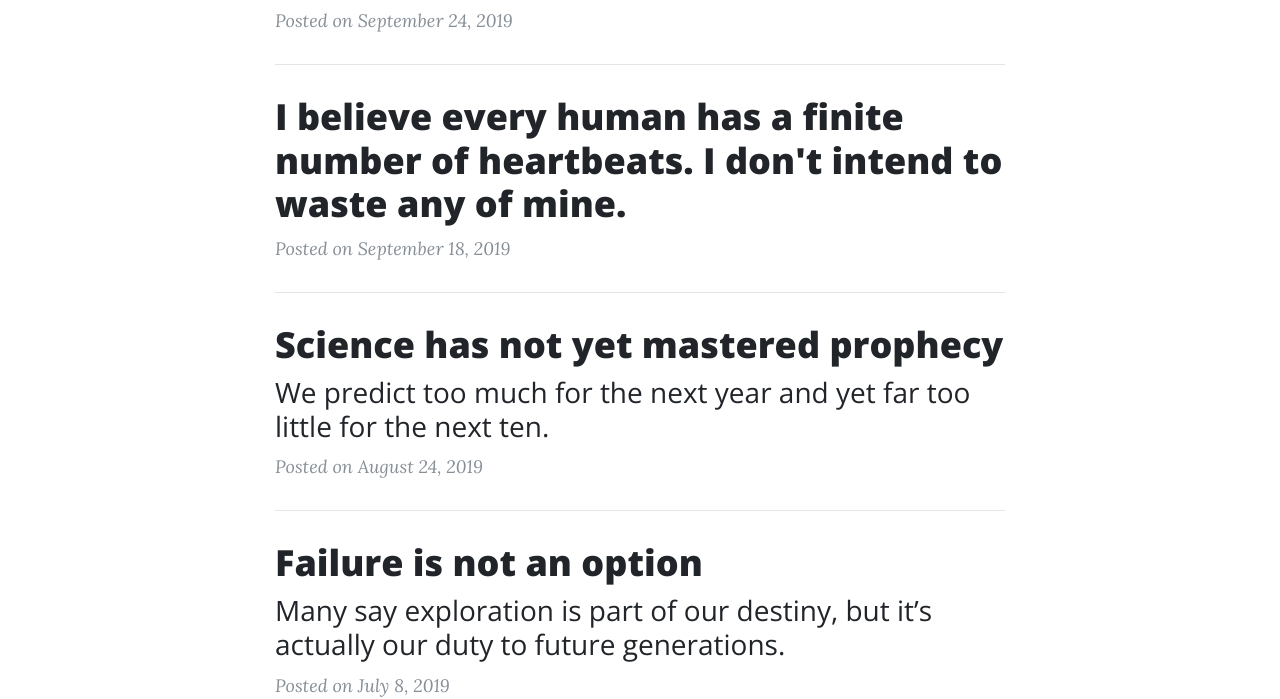
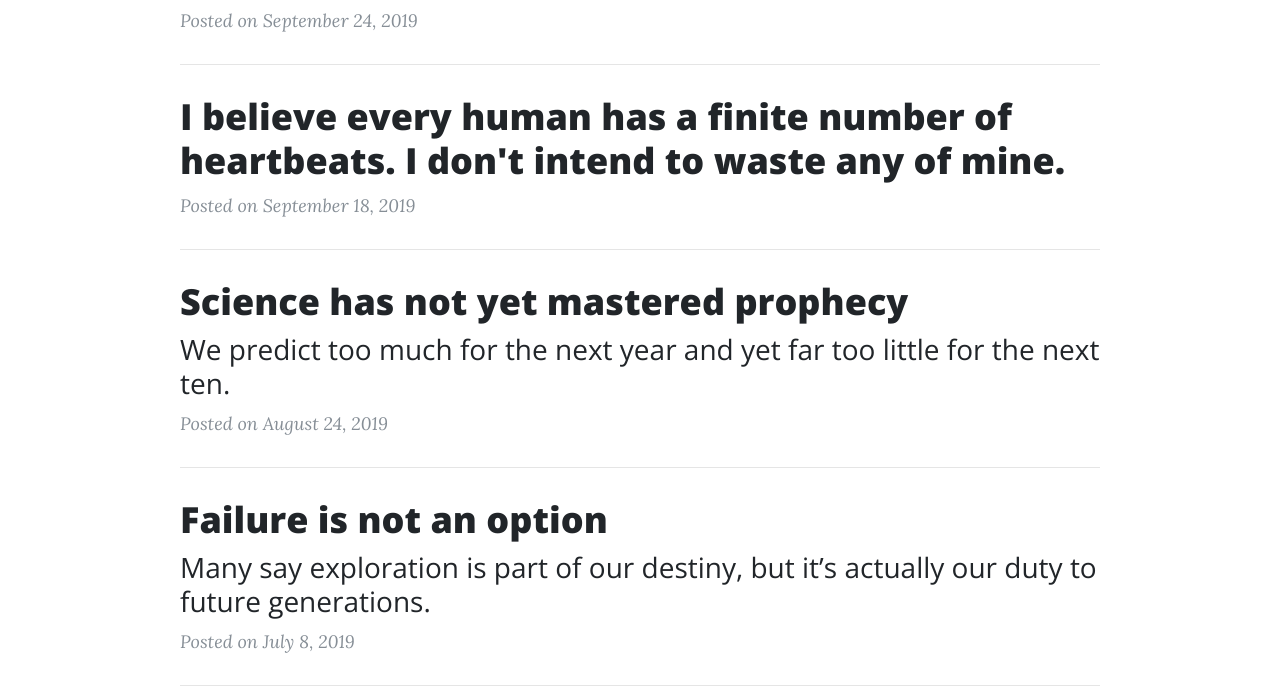
Before and after one commit to Z3U2/gatsby-blog-portfolio, a Gatsby site: page / in a window 1280 px wide. Shown: the part 745-1444 px from the top of the page. Built offline with nearby package versions, Linux system fonts and the light colour scheme; Gatsby itself is replaced by a stand-in of ours.

Commit message:
Change container size

```diff
--- a/src/components/container.js
+++ b/src/components/container.js
@@ -3,7 +3,7 @@ import React from "react"
 export default ({children}) => (
     <div className="container">
         <div className="row">
-            <div className="col-lg-8 col-md-10 mx-auto">
+            <div className="col-lg-10 col-md-10 mx-auto">
                 {children}
             </div>
         </div>
```
